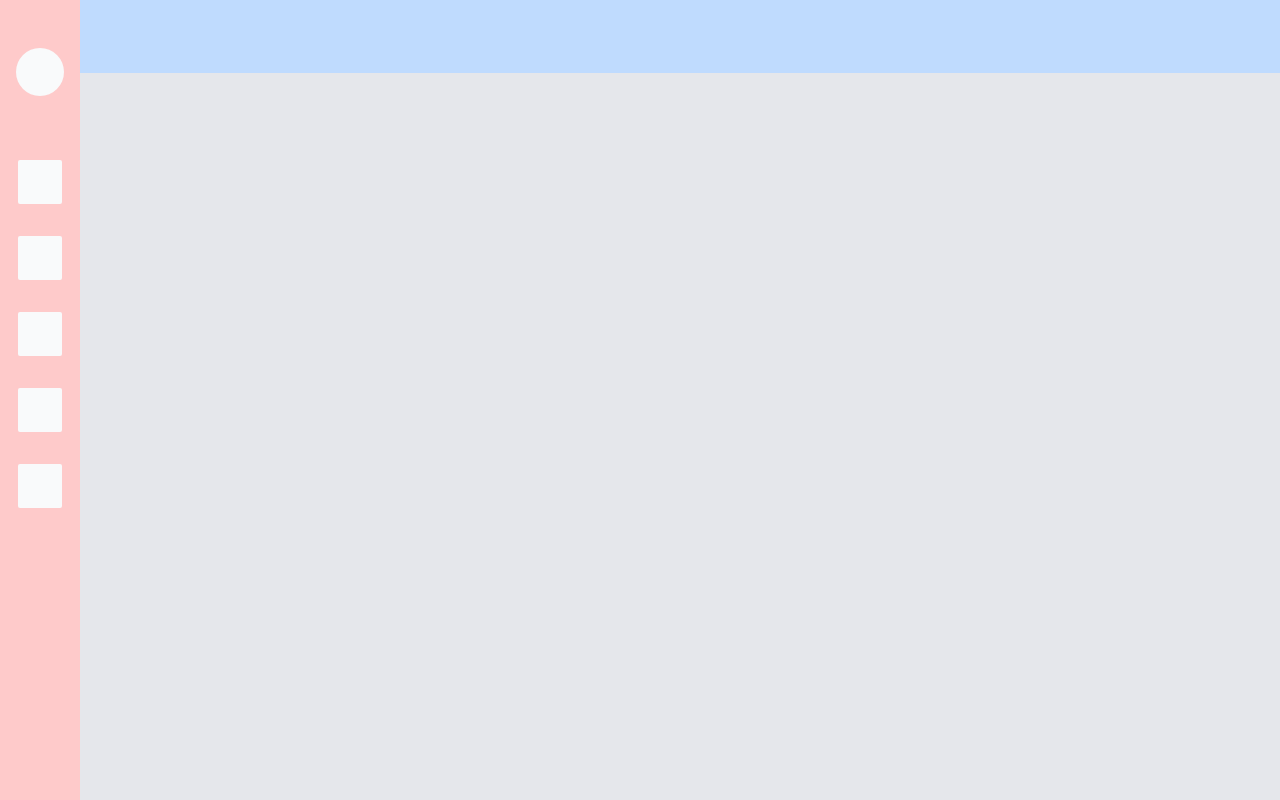
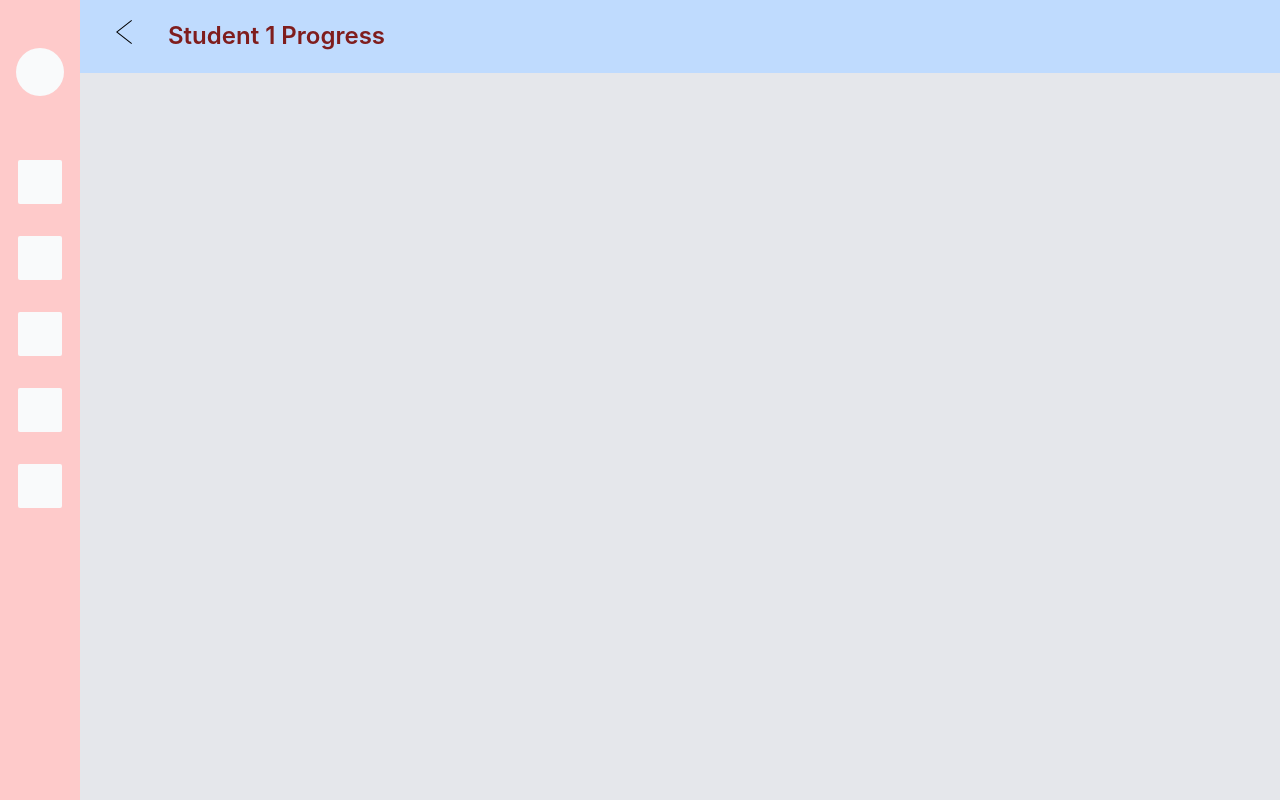
Before and after one commit to willsower/AcceptED, a Next.js app in the folder accepted/: page /dashboardShell in a window 1280 px wide. Built offline with nearby package versions, Linux system fonts and the light colour scheme.

Commit message:
Got basic header in place

```diff
--- a/accepted/components/header.js
+++ b/accepted/components/header.js
@@ -2,6 +2,15 @@
 function Header() {
     return (
         <>
+            <div className = 'mt-auto mb-auto ml-8'>
+                <div className = 'inline-block mr-8'>
+                    <svg width="24" height="24" xmlns="http://www.w3.org/2000/svg" fill-rule="evenodd" clip-rule="evenodd"><path d="M20 .755l-14.374 11.245 14.374 11.219-.619.781-15.381-12 15.391-12 .609.755z"/></svg>
+                </div>
+
+                <div className = 'text-2xl font-semibold text-red-900 inline-block'>
+                    Student 1 Progress
+                </div>
+            </div>
         </>
     );
 }
```
